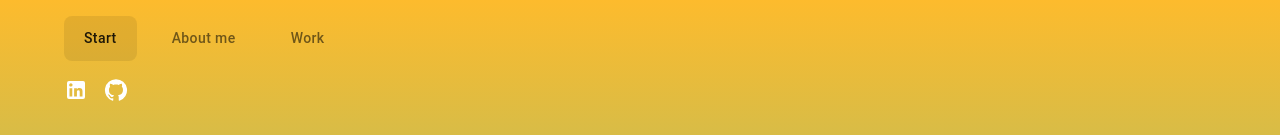
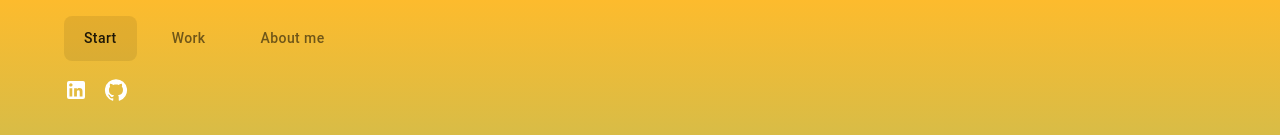
Before and after one commit to KristiF/personal-site, a Next.js app: page / in a window 1280 px wide. Shown: the top 135 px of the page. Built offline with nearby package versions, Linux system fonts and the light colour scheme.

Commit message:
switched around navbar links

```diff
--- a/app/_components/Navbar.tsx
+++ b/app/_components/Navbar.tsx
@@ -21,8 +21,8 @@ const Navbar: FC<NavbarProps> = ({ className }) => {
 
     const links = [
         { href: "/", text: "Start" },
+        { href: "/work", text: "Work" },
         { href: "/about", text: "About me" },
-        { href: "/work", text: "Work" },
     ];
     const router = useRouter();
     useEffect(() => {
```
